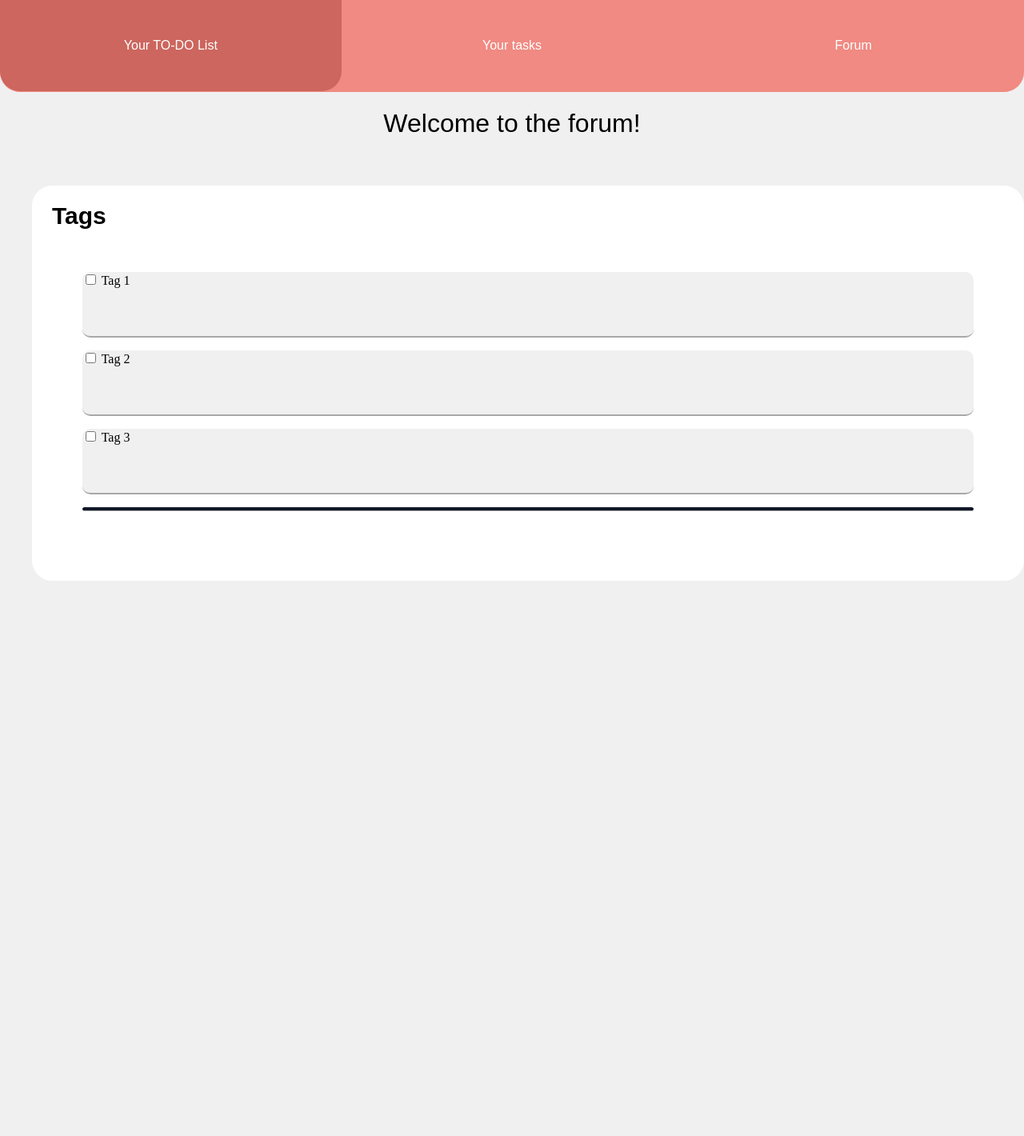
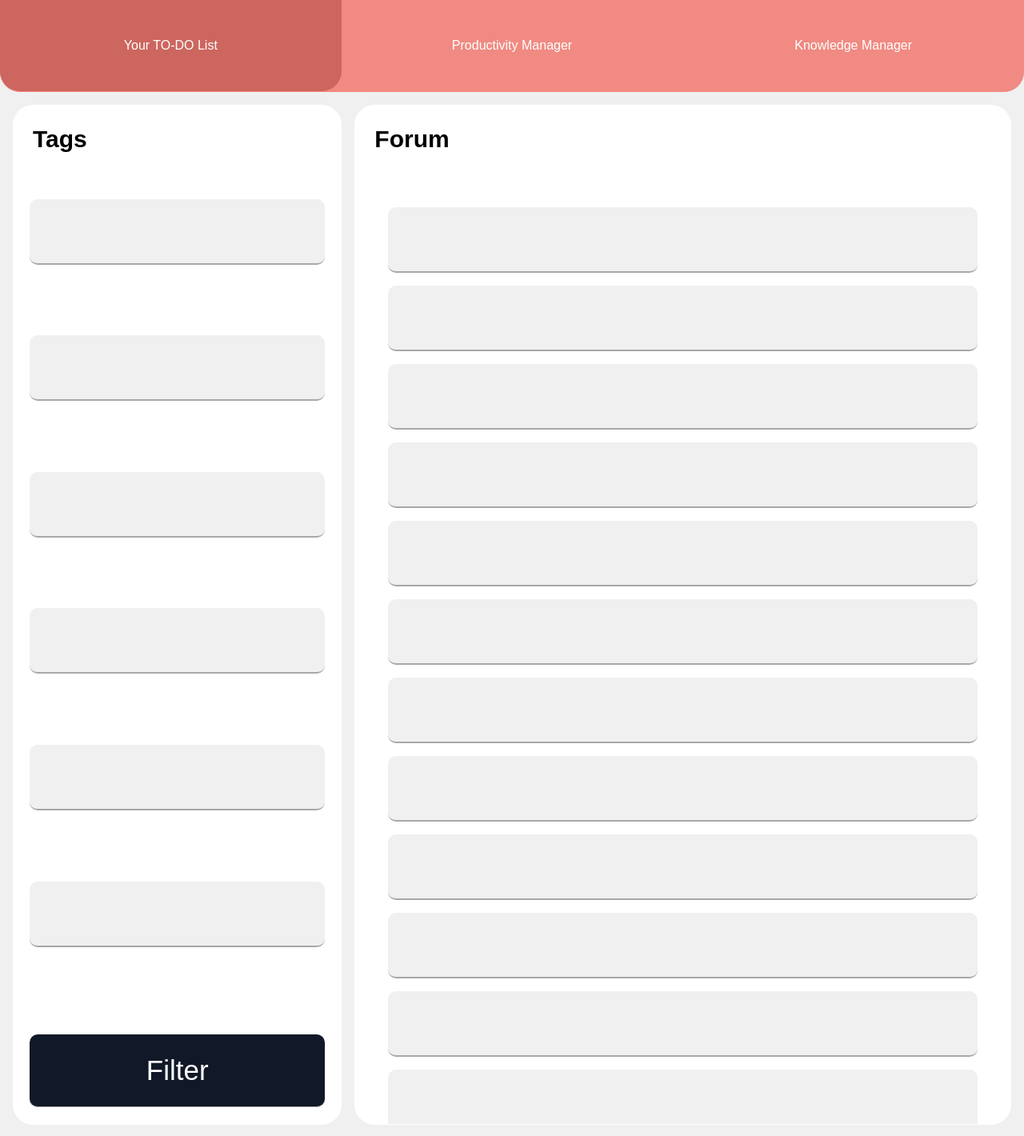
Before and after one commit to Team-Coursework-Part-B/Part-1, a PHP site: page /forum.html in a window 1280 px wide. Shown: the whole page at 80% size. Run offline with PHP 8.4, Linux system fonts and the light colour scheme.

Commit message:
Add files via upload

```diff
--- a/CODE/forum.html
+++ b/CODE/forum.html
@@ -6,44 +6,46 @@
 <body>
 	<nav>
 		<div id="nav-link-section" class="nav-section">
-			<a class="nav-link", href="page.html">Your TO-DO List</a>
-			<a class="nav-link", href="#">Your tasks</a>
-			<a class="nav-link", href="#">Forum</a>
+				<a class="nav-link". id="active">Your TO-DO List</a>
+		    <a class="nav-link", href="#">Productivity Manager</a>
+		    <a class="nav-link", href="forum.html">Knowledge Manager</a>
 		</div>
 	</nav>
 
-	<div id="forum-title">
-		<h1>Welcome to the forum!<h1>
-	</div>
+	<main>
+		<article>
+				<div class="kanban" id="kanban-sidebar">
+					<div class="kanban-title"><h1><b>Tags</b></h1></div>
+					<div class="kanban-list">
+						<div class="kanban-item"></div>
+						<div class="kanban-item"></div>
+						<div class="kanban-item"></div>
+						<div class="kanban-item"></div>
+						<div class="kanban-item"></div>
+						<div class="kanban-item"></div>
+					</div>
+					<div class="kanban-add"><button class="kanban-add-button", type="button">Filter</button></div>
+				</div>
 
-	<div id="main-content">
-		<div id="sidebar">
-			<ul style="list-style: none;">
-				<li>
-					<div class="kanban">
-						<div class="kanban-title"><h1><b>Tags</b></h1></div>
-						<div class="kanban-list">
-							<div class="kanban-item">
-								<input type="checkbox" id="tag-1" name="tag-1" value="tag-1">
-								<label for="tag-1">Tag 1</label><br>
-							</div>
-
-							<div class="kanban-item">
-								<input type="checkbox" id="tag-2" name="tag-2" value="tag-1">
-								<label for="tag-1">Tag 2</label><br>
-							</div>
-
-							<div class="kanban-item">
-								<input type="checkbox" id="tag-3" name="tag-3" value="tag-1">
-								<label for="tag-1">Tag 3</label><br>
-							</div>
-
-							<div class="kanban-add"><button class="kanban-add-button", type="button">Filter Tags</button></div>
-						</div>
-				</li>
-			<ul>
-		</div>
-
-	</div>
+				<div class="kanban", id="kanban-forum">
+		      <div class="kanban-title"><h1><b>Forum</b></h1></div>
+		      <div class="kanban-list">
+						<div class="kanban-item"></div>
+						<div class="kanban-item"></div>
+						<div class="kanban-item"></div>
+						<div class="kanban-item"></div>
+						<div class="kanban-item"></div>
+						<div class="kanban-item"></div>
+						<div class="kanban-item"></div>
+						<div class="kanban-item"></div>
+						<div class="kanban-item"></div>
+						<div class="kanban-item"></div>
+						<div class="kanban-item"></div>
+						<div class="kanban-item"></div>
+		      </div>
+		    </div>
+			</article>
+		</main>
+</body>
 
 </html>
--- a/CODE/page.css
+++ b/CODE/page.css
@@ -60,6 +60,12 @@ nav > .nav-section {
     border-bottom-right-radius: 25px;
 }
 
+.nav-link:hover, #active {
+    background-color: var(--main-colour-hover);
+    border-bottom-left-radius: 25px;
+    border-bottom-right-radius: 25px;
+}
+
 main {
     box-sizing: border-box;
     padding: 1rem 1rem;
@@ -81,6 +87,10 @@ article {
     display: flex;
     flex-direction: column;
     height: 100%;
+}
+
+#kanban-forum {
+  flex-basis: calc(2 * (100%/3));
 }
 
 
```
Also changed, not shown: CODE/page.html (+4 -4 lines).
